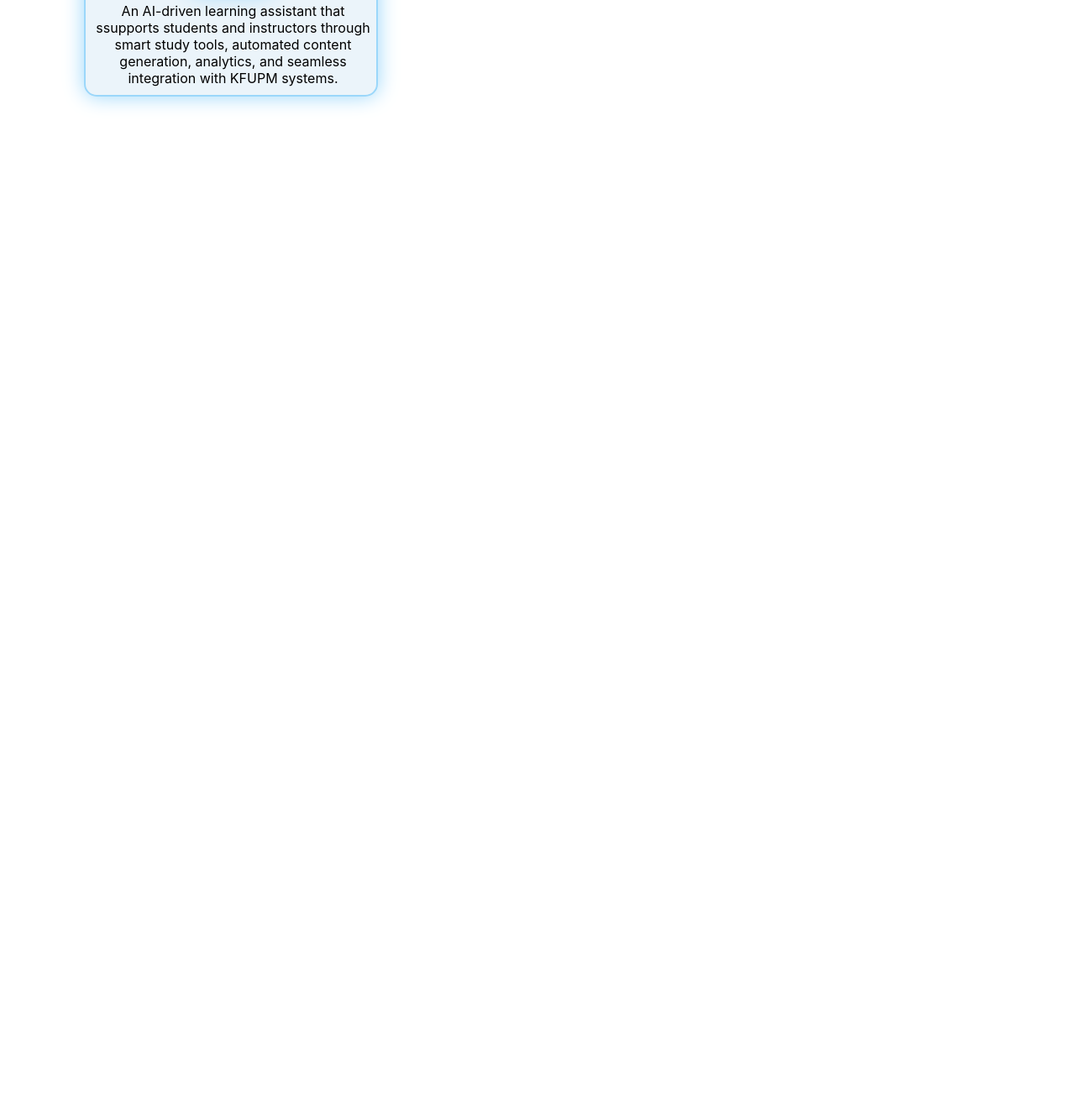
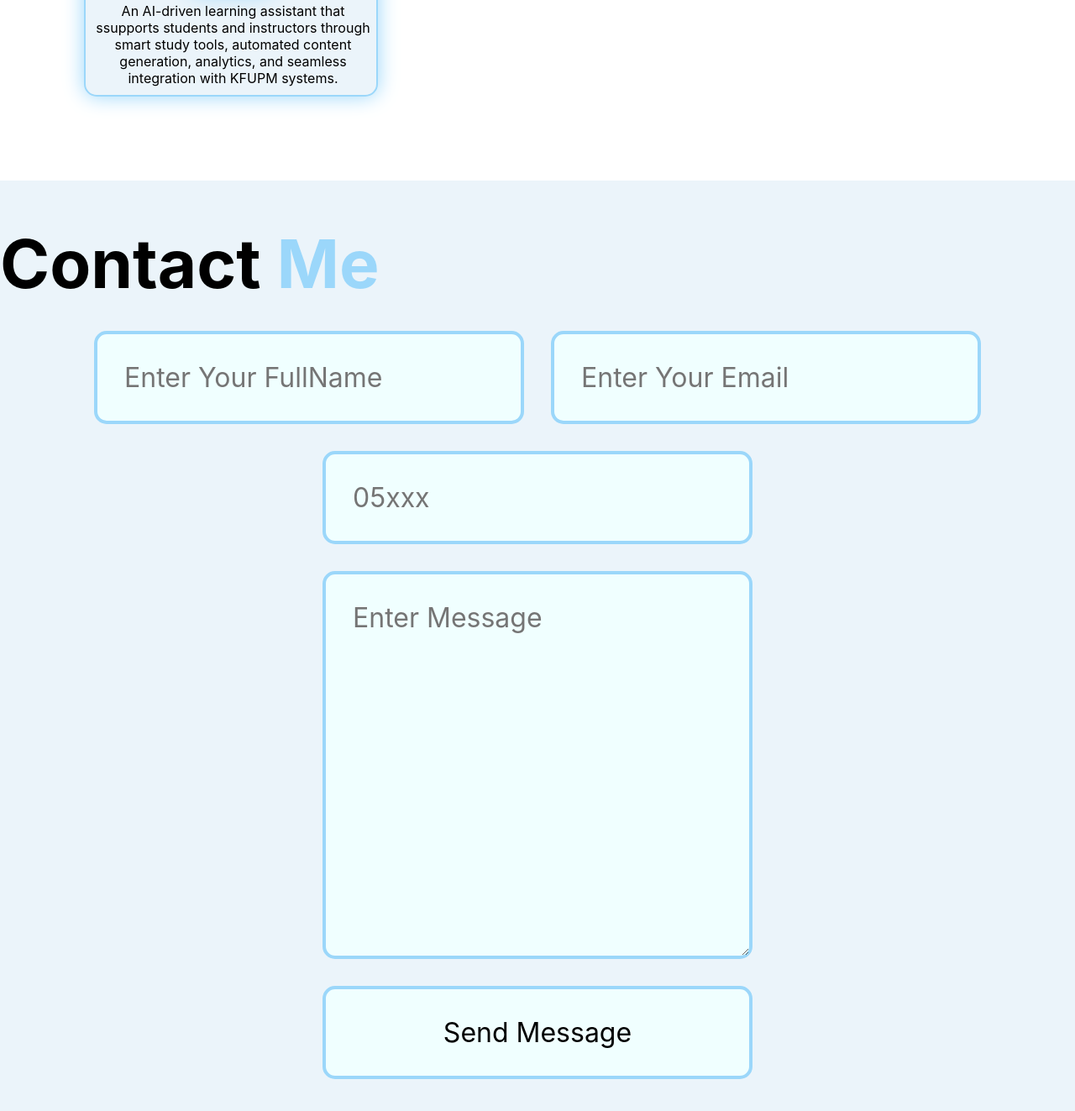
Before and after one commit to Kaltham1/202371470-KalthamAlhashmi-assignment1, a plain HTML site: page index.html in a window 1280 px wide. Shown: the part 2550-3873 px from the top of the page at 84% size. Before the commit the page ends 2765 px from the top, so only its background shows below. Drawn offline with nearby package versions, Linux system fonts and the light colour scheme.

Commit message:
Contact Me Section

```diff
--- a/index.html
+++ b/index.html
@@ -3,7 +3,7 @@
 
 <head>
     <meta charset="UTF-8">
-    <meta name="viwport" content="width=device-width, intial-scale=1.0">
+    <meta name="viewport" content="width=device-width, intial-scale=1.0">
     <link rel="stylesheet" href="style.css">
     <link href='https://unpkg.com/boxicons@2.1.4/css/boxicons.min.css' rel='stylesheet'>
     <title>Kaltham Alhashmi Protofolio</title>
@@ -78,7 +78,8 @@
     </section>
 
     <!--Projects-->
-    <section class="projects" id="projects">
+    <section class="projects">
+        <span id="projects"></span>
         <div class="proj-content">
             <h2 class="h">My <span>Projects</span></h2>
 
@@ -110,6 +111,39 @@
     </section>
 
 
+    <!--Contact-->
+    <section class="contact" id="contact">
+
+            <h2 class="h">Contact <span>Me</span></h2>
+            <form action="#">
+
+                <div class="text-box">
+                    <input type="text" placeholder="Enter Your FullName">
+                    <input type="text" placeholder="Enter Your Email">
+                </div>
+
+
+                <div class="text-box">
+                    <input type="text" placeholder="05xxx">
+                </div>
+
+                <div class="text-box">
+                    <textarea name="Message" id="" cols="30" rows="10" placeholder="Enter Message"></textarea>
+
+                </div>
+
+                <div class="text-box">
+                    <input type="submit" value="Send Message" class="btn">
+                </div>
+
+            </form>
+    </section>
+
+
+
+
+
+
 <script src="script.js"></script>
 </body>
 
--- a/style.css
+++ b/style.css
@@ -225,13 +225,19 @@
 #read-more {
     transition: max-height 0.3s ease, opacity 0.3s ease;
 }
-
+/*got help here: the problem was that it was not the case
+ (when the screen shrinks, the image + text stay side-by-side and break the layout.)*/
+@media (max-width: 768px) {
+  .abt-me {
+    flex-direction: column;
+    text-align: center;
+  }
+}
 /*Project*/
 .project {
     display: flex;
     align-items: center;
     justify-content: space-between;
-    scroll-margin-top: 500px;
 
 }
 .proj-content h2{
@@ -281,3 +287,39 @@
     margin-top: -40px;
     margin-bottom: 10px;
 }
+
+/* Contact*/
+.contact{
+    background: var(--color3);
+    padding-bottom: 10px;
+    padding-top: 50px;
+
+}
+
+.contacnt h2{
+    margin-bottom: 3rem;
+    color: var(--color2);
+}
+
+.contact form{
+    max-width: 80rem;
+    margin: 1rem auto;
+    text-align: center;
+    margin-bottom: 3rem;
+}
+
+.contact form .text-box{
+    display: flex;
+    justify-content: center;
+    flex-wrap: wrap;
+}
+.contact form .text-box input, .contact form textarea{
+    width: 40%;
+    padding: 2rem;
+    font-size: 2rem;
+    color: black;
+    background: azure;
+    border-radius: 15px;
+    border: 0.3rem solid var(--color2);
+    margin: 1rem ;
+}
```
